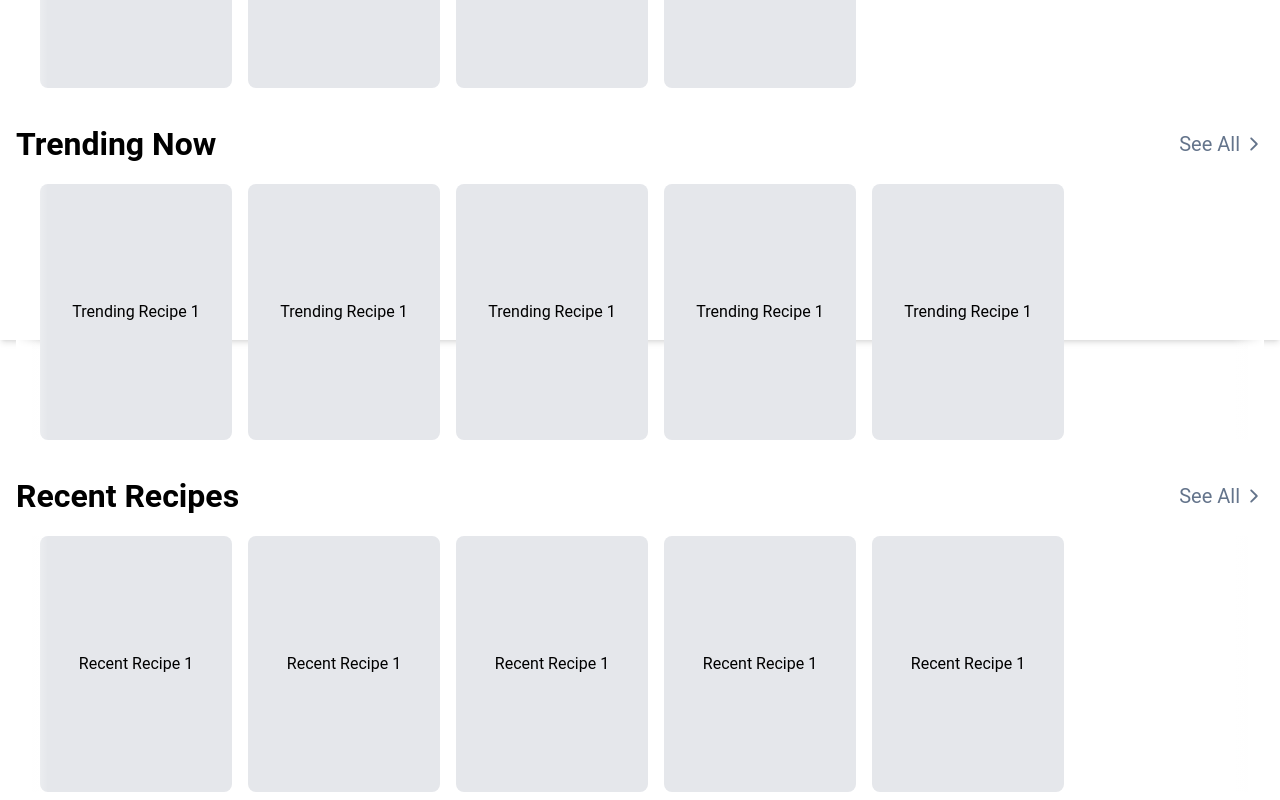
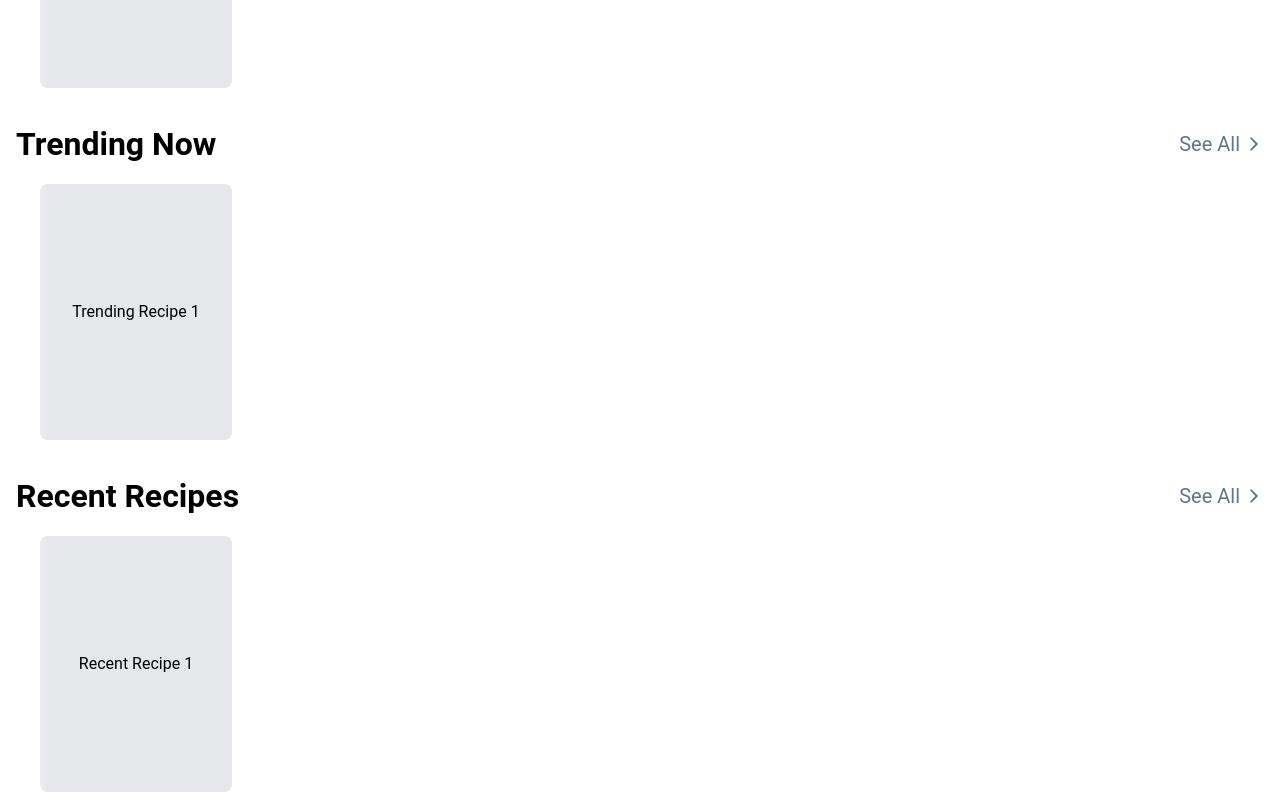
Before and after one commit to rithvikvelapati/WellFed, a Next.js app in the folder frontend/wellfed/: page /food-section/recipe-list in a window 1280 px wide. Shown: the part 460-1260 px from the top of the page. Built offline with nearby package versions, Linux system fonts and the light colour scheme.

Commit message:
Redux setup for state management, updated files with redux provider and removed modalcontext file

```diff
--- a/frontend/wellfed/package.json
+++ b/frontend/wellfed/package.json
@@ -22,6 +22,7 @@
     "@fullcalendar/timegrid": "^6.1.15",
     "@mui/icons-material": "^6.1.1",
     "@mui/material": "^6.1.1",
+    "@reduxjs/toolkit": "^2.2.7",
     "@tailwindcss/aspect-ratio": "^0.4.2",
     "@tailwindcss/typography": "^0.5.15",
     "autoprefixer": "^10.4.20",
@@ -32,6 +33,7 @@
     "react-datepicker": "^7.4.0",
     "react-dom": "^18",
     "react-icons": "^5.3.0",
+    "react-redux": "^9.1.2",
     "tailwind-scrollbar": "^3.1.0",
     "tailwind-scrollbar-hide": "^1.1.7"
   },
--- a/frontend/wellfed/src/app/food-section/recipe-list/page.tsx
+++ b/frontend/wellfed/src/app/food-section/recipe-list/page.tsx
@@ -4,20 +4,24 @@ import { useRouter } from 'next/navigation';
 import { motion, AnimatePresence } from 'framer-motion';
 import { IoIosArrowBack, IoIosArrowForward } from 'react-icons/io';
 import { useEffect, useState } from 'react';
+import { useDispatch } from 'react-redux';
+import { setModalOpen } from '../../../store/modalSlice';
 import HorizontalScrollContainer from '../../../components/HorizontalScrollContainer';
 import RecipeSearchBar from './ui/RecipeSearchBar';
-import { useModalContext } from '@/context/ModalContext';
 import ToggleButtonGroup from './ui/ToggleButtonGroup';
 
 const RecipeListPage = () => {
   const [isModalOpen, setIsModalOpen] = useState(true);
-  const { setModalOpen } = useModalContext();
+  const dispatch = useDispatch();
   const router = useRouter();
 
   useEffect(() => {
-    setModalOpen(true);
-    return () => setModalOpen(false);
-  }, [setModalOpen]);
+    dispatch(setModalOpen(true));
+    return () => {
+      dispatch(setModalOpen(false));
+    };
+  }, [dispatch]);
+
   // Animation variants for sliding in from right to left
   const pageVariants = {
     initial: {
@@ -39,7 +43,7 @@ const RecipeListPage = () => {
   // Close modal by simulating a back navigation or state change
   const handleClose = () => {
     setIsModalOpen(false);
-    setModalOpen(false); // Close the modal effect
+    dispatch(setModalOpen(false)); // Update Redux state
     setTimeout(() => router.back(), 500); // Use a delay to match animation before navigating back
   };
 
@@ -85,20 +89,12 @@ const RecipeListPage = () => {
                 <HorizontalScrollContainer>
                   {/* Replace with your RecipeCard components */}
                   <div className="snap-start flex px-2 mx-2">
+                    {/* Example Cards */}
                     <div className="mx-2 w-48 h-64 bg-gray-200 rounded-lg flex items-center justify-center">
                       <p className="text-center">Category 1</p>
                     </div>
-                    <div className="mx-2 w-48 h-64 bg-gray-200 rounded-lg flex items-center justify-center">
-                      <p className="text-center">Category 1</p>
-                    </div>
-                    <div className="mx-2 w-48 h-64 bg-gray-200 rounded-lg flex items-center justify-center">
-                      <p className="text-center">Category 1</p>
-                    </div>
-                    <div className="mx-2 w-48 h-64 bg-gray-200 rounded-lg flex items-center justify-center">
-                      <p className="text-center">Category 1</p>
-                    </div>
+                    {/* Add more cards as needed */}
                   </div>
-                  {/* Add more cards as needed */}
                 </HorizontalScrollContainer>
               </section>
 
@@ -115,30 +111,18 @@ const RecipeListPage = () => {
                 </div>
                 {/* Trending Now Content */}
                 <HorizontalScrollContainer>
-                  {/* Replace with your RecipeCard components */}
                   <div className="snap-start flex px-2 mx-2">
-                    <div className="mx-2 w-48 h-64 bg-gray-200 rounded-lg flex items-center justify-center">
-                      <p className="mx-2 text-center">Trending Recipe 1</p>
-                    </div>
-                    <div className="mx-2 w-48 h-64 bg-gray-200 rounded-lg flex items-center justify-center">
-                      <p className="mx-2 text-center">Trending Recipe 1</p>
-                    </div>
+                    {/* Example Cards */}
                     <div className="mx-2 w-48 h-64 bg-gray-200 rounded-lg flex items-center justify-center">
                       <p className="text-center">Trending Recipe 1</p>
                     </div>
-                    <div className="mx-2 w-48 h-64 bg-gray-200 rounded-lg flex items-center justify-center">
-                      <p className="text-center">Trending Recipe 1</p>
-                    </div>
-                    <div className="mx-2 w-48 h-64 bg-gray-200 rounded-lg flex items-center justify-center">
-                      <p className="text-center">Trending Recipe 1</p>
-                    </div>
+                    {/* Add more cards as needed */}
                   </div>
-                  {/* Add more cards as needed */}
                 </HorizontalScrollContainer>
               </section>
 
               {/* Recent Recipes Section */}
-              <section className="mb-8 pb-2">
+              <section className="mb-4 pb-2">
                 <div className="flex justify-between items-center mb-4">
                   <h2 className="text-fluid-lg font-semibold">Recent Recipes</h2>
                   <button
@@ -150,25 +134,13 @@ const RecipeListPage = () => {
                 </div>
                 {/* Recent Recipes Content */}
                 <HorizontalScrollContainer>
-                  {/* Replace with your RecipeCard components */}
                   <div className="snap-start flex px-2 mx-2">
+                    {/* Example Cards */}
                     <div className="mx-2 w-48 h-64 bg-gray-200 rounded-lg flex items-center justify-center">
                       <p className="text-center">Recent Recipe 1</p>
                     </div>
-                    <div className="mx-2 w-48 h-64 bg-gray-200 rounded-lg flex items-center justify-center">
-                      <p className="text-center">Recent Recipe 1</p>
-                    </div>
-                    <div className="mx-2 w-48 h-64 bg-gray-200 rounded-lg flex items-center justify-center">
-                      <p className="text-center">Recent Recipe 1</p>
-                    </div>
-                    <div className="mx-2 w-48 h-64 bg-gray-200 rounded-lg flex items-center justify-center">
-                      <p className="text-center">Recent Recipe 1</p>
-                    </div>
-                    <div className="mx-2 w-48 h-64 bg-gray-200 rounded-lg flex items-center justify-center">
-                      <p className="text-center">Recent Recipe 1</p>
-                    </div>
+                    {/* Add more cards as needed */}
                   </div>
-                  {/* Add more cards as needed */}
                 </HorizontalScrollContainer>
               </section>
             </div>
--- a/frontend/wellfed/src/app/food-section/recipe-list/ui/ToggleButtonGroup.tsx
+++ b/frontend/wellfed/src/app/food-section/recipe-list/ui/ToggleButtonGroup.tsx
@@ -26,7 +26,7 @@ const ToggleButtonGroup: React.FC<ToggleButtonGroupProps> = () => {
             ${
               selected === button
                 ? 'bg-gradient-to-r from-primary to-secondary text-white'
-                : 'bg-white bg-gradient-to-r from-primary to-secondary bg-clip-text text-transparent'
+                : 'bg-slate-200 bg-gradient-to-r from-primary to-secondary bg-clip-text text-transparent'
             }
             focus:outline-none focus:ring-2 focus:ring-gradient`}
         >
--- a/frontend/wellfed/src/app/layout.tsx
+++ b/frontend/wellfed/src/app/layout.tsx
@@ -1,7 +1,7 @@
 import './globals.css';
 import RootLayoutClient from '../components/Dashboard/RootLayoutClient';
-import SearchOverlayManager from "../components/SearchOverlay/SearchOverlayManager";
-import { ModalProvider } from '@/context/ModalContext';
+import SearchOverlayManager from '../components/SearchOverlay/SearchOverlayManager';
+import ReduxProvider from '../store/ReduxProvider'; // Import ReduxProvider
 
 export default function RootLayout({
   children,
@@ -9,13 +9,13 @@ export default function RootLayout({
   children: React.ReactNode;
 }) {
   return (
-    <ModalProvider>
     <html lang="en">
       <body>
-        <RootLayoutClient>{children}</RootLayoutClient>
-        <SearchOverlayManager />
+        <ReduxProvider>
+          <RootLayoutClient>{children}</RootLayoutClient>
+          <SearchOverlayManager />
+        </ReduxProvider>
       </body>
     </html>
-    </ModalProvider>
   );
 }
--- a/frontend/wellfed/src/components/Bottombar.tsx
+++ b/frontend/wellfed/src/components/Bottombar.tsx
@@ -2,7 +2,8 @@
 
 import React from 'react';
 import Image from 'next/image';
-import { useModalContext } from '../context/ModalContext';
+import { useSelector } from 'react-redux';
+import { RootState } from '../store/store';
 
 interface BottomBarProps {
   onCameraClick: () => void;
@@ -15,14 +16,14 @@ const BottomBar: React.FC<BottomBarProps> = ({
   onSearchClick,
   onProfileClick,
 }) => {
-  const { isModalOpen } = useModalContext();
+  const isModalOpen = useSelector((state: RootState) => state.modal.isModalOpen);
 
   if (isModalOpen) {
     return null; // Hide BottomBar when a modal is open
   }
 
   return (
-    <div className="z-0 fixed bottom-0 left-0 right-0 flex justify-around items-center h-16 bg-white shadow-md">
+    <div className="fixed bottom-0 left-0 right-0 flex justify-around items-center h-16 bg-white shadow-md">
       {/* Camera Button */}
       <button
         className="flex items-center justify-center"
--- a/frontend/wellfed/src/components/Dashboard/RootLayoutClient.tsx
+++ b/frontend/wellfed/src/components/Dashboard/RootLayoutClient.tsx
@@ -5,7 +5,7 @@ import TopBar from '../Topbar';
 import Sidebar from '../Sidebar';
 import BottomBar from '../Bottombar';
 import { Box } from '@mui/material';
-import { ModalProvider } from '../../context/ModalContext'; // Import ModalProvider
+import ReduxProvider from '@/store/ReduxProvider'; // Import the Redux Provider
 
 interface RootLayoutClientProps {
   children: React.ReactNode;
@@ -25,8 +25,9 @@ const RootLayoutClient: React.FC<RootLayoutClientProps> = ({ children }) => {
   };
 
   return (
-    <ModalProvider>
+    <ReduxProvider>
       <Box sx={{ display: 'flex', minHeight: '100vh', overflowX: 'hidden' }}>
+        {/* Sidebar */}
         <Box
           sx={{
             position: 'fixed',
@@ -41,16 +42,18 @@ const RootLayoutClient: React.FC<RootLayoutClientProps> = ({ children }) => {
           <Sidebar />
         </Box>
 
+        {/* Main Content */}
         <Box
           sx={{
             flexGrow: 1,
-            marginLeft: '80px', // Adjusted margin to match Sidebar width
+            marginLeft: '80px',
             display: 'flex',
             flexDirection: 'column',
             height: '100vh',
             overflowX: 'hidden',
           }}
         >
+          {/* Top Bar */}
           <Box
             sx={{
               height: '64px',
@@ -62,6 +65,7 @@ const RootLayoutClient: React.FC<RootLayoutClientProps> = ({ children }) => {
             <TopBar />
           </Box>
 
+          {/* Page Content */}
           <Box
             sx={{
               flexGrow: 1,
@@ -75,23 +79,15 @@ const RootLayoutClient: React.FC<RootLayoutClientProps> = ({ children }) => {
             <main>{children}</main>
           </Box>
 
-          <Box
-            sx={{
-              height: '64px',
-              backgroundColor: '#fff',
-              zIndex: 15,
-              flexShrink: 0,
-            }}
-          >
-            <BottomBar
-              onCameraClick={handleCameraClick}
-              onSearchClick={handleSearchClick}
-              onProfileClick={handleProfileClick}
-            />
-          </Box>
+          {/* Bottom Bar */}
+          <BottomBar
+            onCameraClick={handleCameraClick}
+            onSearchClick={handleSearchClick}
+            onProfileClick={handleProfileClick}
+          />
         </Box>
       </Box>
-    </ModalProvider>
+    </ReduxProvider>
   );
 };
 
--- a/frontend/wellfed/src/context/ModalContext.tsx
+++ /dev/null
@@ -1,28 +0,0 @@
-'use client';
-
-import React, { createContext, useState, useContext, ReactNode } from 'react';
-
-interface ModalContextProps {
-  isModalOpen: boolean;
-  setModalOpen: (isOpen: boolean) => void;
-}
-
-const ModalContext = createContext<ModalContextProps | undefined>(undefined);
-
-export const useModalContext = () => {
-  const context = useContext(ModalContext);
-  if (!context) {
-    throw new Error('useModalContext must be used within a ModalProvider');
-  }
-  return context;
-};
-
-export const ModalProvider = ({ children }: { children: ReactNode }) => {
-  const [isModalOpen, setModalOpen] = useState(false);
-
-  return (
-    <ModalContext.Provider value={{ isModalOpen, setModalOpen }}>
-      {children}
-    </ModalContext.Provider>
-  );
-};
--- /dev/null
+++ b/frontend/wellfed/src/store/ReduxProvider.tsx
@@ -0,0 +1,11 @@
+'use client';
+
+import React from 'react';
+import { Provider } from 'react-redux';
+import { store } from './store';
+
+const ReduxProvider = ({ children }: { children: React.ReactNode }) => {
+  return <Provider store={store}>{children}</Provider>;
+};
+
+export default ReduxProvider;
--- /dev/null
+++ b/frontend/wellfed/src/store/modalSlice.ts
@@ -0,0 +1,22 @@
+import { createSlice, PayloadAction } from '@reduxjs/toolkit';
+
+interface ModalState {
+  isModalOpen: boolean;
+}
+
+const initialState: ModalState = {
+  isModalOpen: false,
+};
+
+const modalSlice = createSlice({
+  name: 'modal',
+  initialState,
+  reducers: {
+    setModalOpen(state, action: PayloadAction<boolean>) {
+      state.isModalOpen = action.payload;
+    },
+  },
+});
+
+export const { setModalOpen } = modalSlice.actions;
+export const modalReducer = modalSlice.reducer;
--- /dev/null
+++ b/frontend/wellfed/src/store/store.ts
@@ -0,0 +1,13 @@
+import { configureStore } from '@reduxjs/toolkit';
+import { modalReducer } from './modalSlice';
+
+export const store = configureStore({
+  reducer: {
+    modal: modalReducer,
+    // Add other reducers here if needed
+  },
+});
+
+// Infer the `RootState` and `AppDispatch` types from the store itself
+export type RootState = ReturnType<typeof store.getState>;
+export type AppDispatch = typeof store.dispatch;
```
Also changed, not shown: 1 other file (tests, documents, lock files or other folders).
